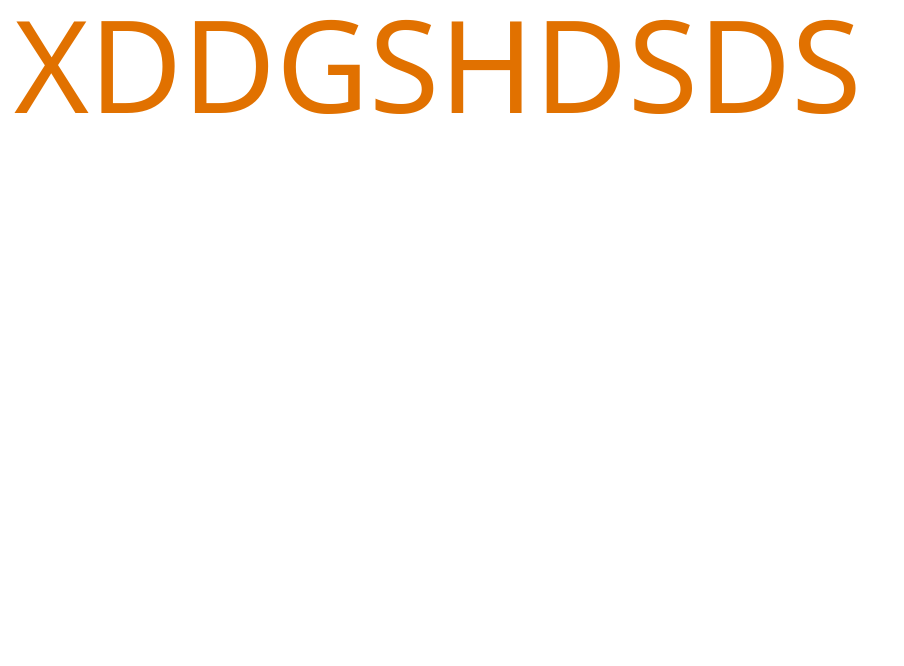
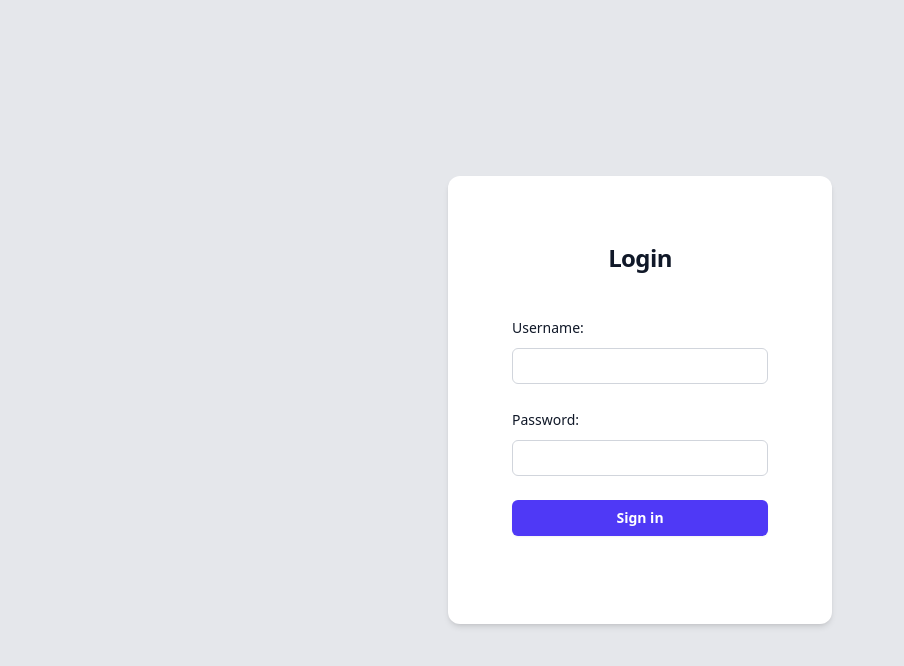
Before and after one commit to jacob-w4/Web-application-for-centralized-configuration-of-LAN-based-on-Cisco-devices, a website: page frontend/index.html in a window 1280 px wide. Shown: the whole page, without its empty margins (0-904 px from the left). Drawn offline with Linux system fonts and the light colour scheme.

Commit message:
Create basic login ui

```diff
--- a/frontend/index.html
+++ b/frontend/index.html
@@ -3,13 +3,34 @@
 <head>
     <meta charset="UTF-8">
     <meta name="viewport" content="width=device-width, initial-scale=1.0">
-    <title>Document</title>
+    <title>Login</title>
 
-    <link rel="stylesheet" href="./tailwind/main.css">
+    <link rel="stylesheet" href="./static/main.css">
 </head>
-<body>
-    <div class="container">
-        <p class="text-9xl text-amber-600 ml-3.5">XDDGSHDSDS</p>
+<body class="flex justify-center items-center h-screen bg-gray-200">
+    <div class="flex flex-col items-center p-16  bg-white sm:min-w-96 sm:max-h-fit shadow-md rounded-xl">
+        <p class="mb-10 text-center text-2xl/9 font-bold tracking-tight text-gray-900">Login</p>
+        <form class="flex flex-col items-start space-y-6 w-full">
+            <div class="w-full">
+                <label class="block text-sm/6 font-medium text-gray-900" for="username">Username:</label>
+                <input type="text" name="username" id="username" class="block w-full mt-2 rounded-md bg-white px-3 py-1.5 text-base text-gray-900 outline-1 -outline-offset-1 outline-gray-300 placeholder:text-gray-400 focus:outline-2 focus:-outline-offset-2 focus:outline-indigo-600 sm:text-sm/6">
+            </div>
+            <div class="w-full">
+                <label class="block text-sm/6 font-medium text-gray-900" for="password">Password:</label>
+                <input type="password" name="password" id="password" class="block w-full mt-2 rounded-md bg-white px-3 py-1.5 text-base text-gray-900 outline-1 -outline-offset-1 outline-gray-300 placeholder:text-gray-400 focus:outline-2 focus:-outline-offset-2 focus:outline-indigo-600 sm:text-sm/6">
+            </div>
+            <button class="flex w-full justify-center rounded-md bg-indigo-600 px-3 py-1.5 text-sm/6 font-semibold text-white shadow-xs hover:bg-indigo-500 focus-visible:outline-2 focus-visible:outline-offset-2 focus-visible:outline-indigo-600">Sign in</button>
+
+
+        <div class="hidden items-center p-4 mb-4 text-sm text-red-800 border rounded-lg bg-red-50 dark:text-red-400 dark:border-red-800" id="alert">
+            <svg class="shrink-0 inline w-4 h-4 me-3" aria-hidden="true" xmlns="http://www.w3.org/2000/svg" fill="currentColor" viewBox="0 0 20 20">
+                <path d="M10 .5a9.5 9.5 0 1 0 9.5 9.5A9.51 9.51 0 0 0 10 .5ZM9.5 4a1.5 1.5 0 1 1 0 3 1.5 1.5 0 0 1 0-3ZM12 15H8a1 1 0 0 1 0-2h1v-3H8a1 1 0 0 1 0-2h2a1 1 0 0 1 1 1v4h1a1 1 0 0 1 0 2Z"/>
+            </svg>
+            <div>
+                <span class="font-medium">Incorrect username or password.</span>
+            </div>
+        </div>
     </div>
+
 </body>
 </html>
```
